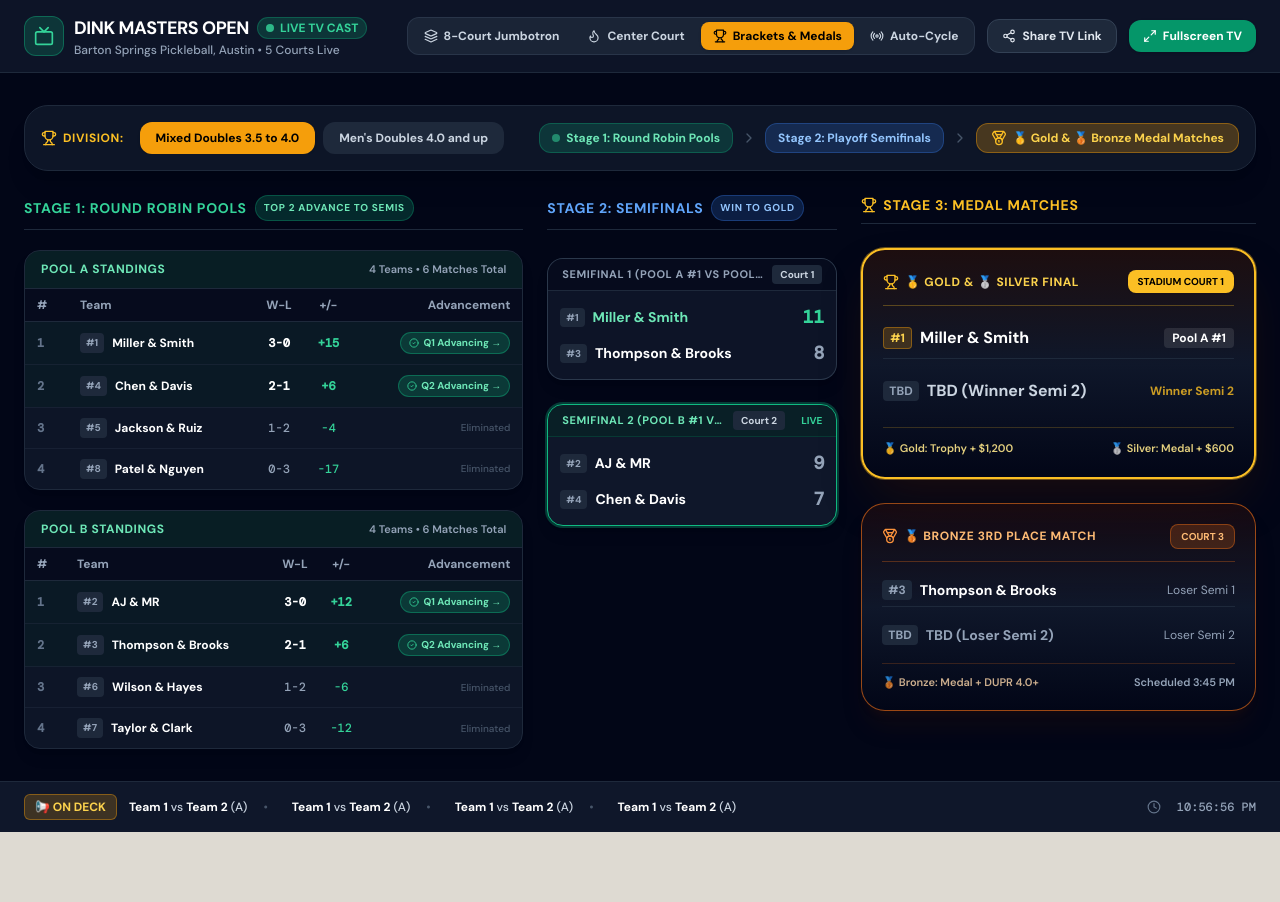
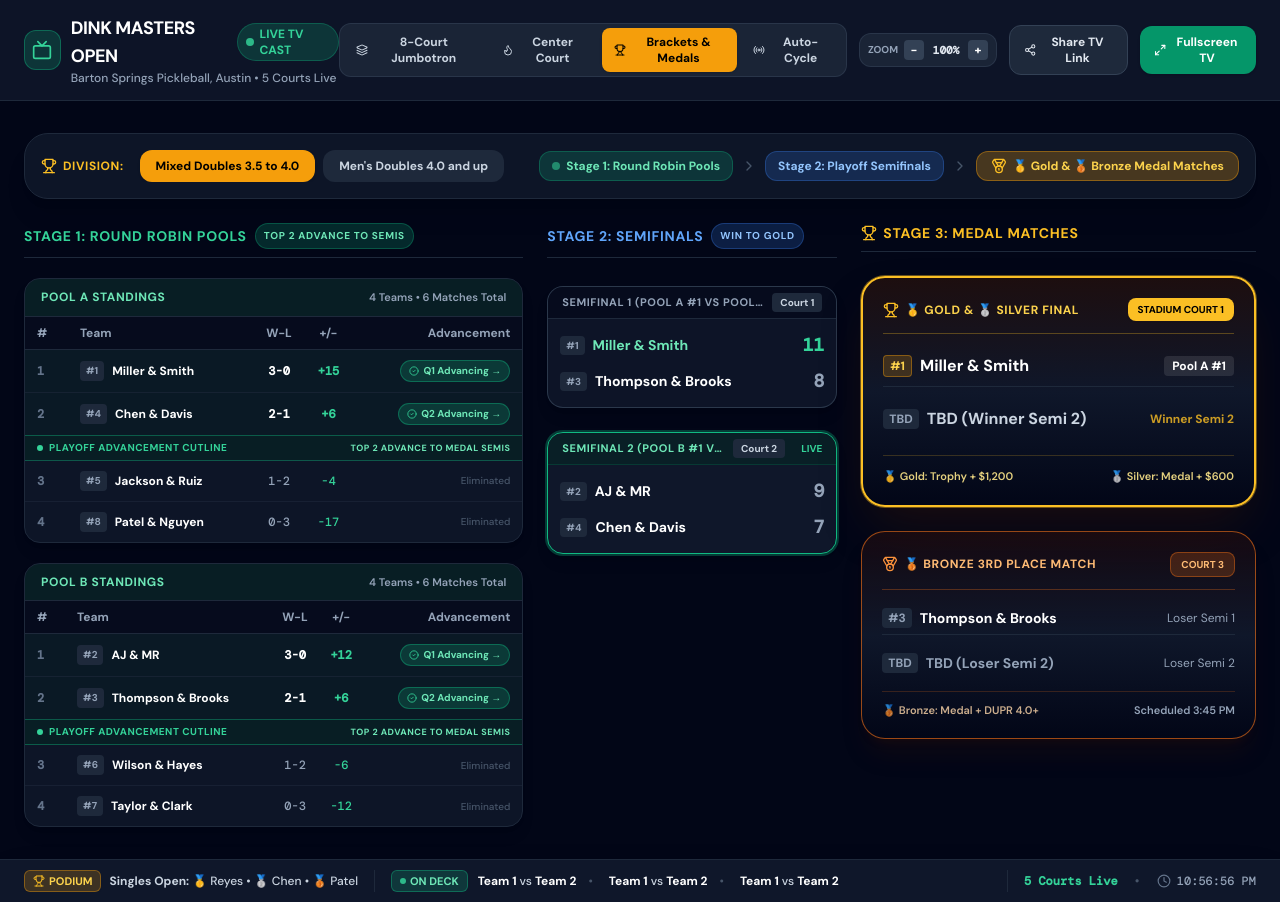
Before and after one commit to AimmanniGit/DinksterPB, a Next.js app in the folder apps/web/: page /tv in a window 1280 px wide. Both pictures are taken after a click on the button "Brackets & Medals". Before the commit the page ends 832 px from the top, so only its background shows below. Built offline with nearby package versions, Linux system fonts and the light colour scheme.

Commit message:
feat(tv): add in-app zoom, visual cutline, live court badges in standings, elapsed countdown bar, hotkeys, and 3-tier stadium bottom band

```diff
--- a/apps/web/src/components/tv/TvBroadcastView.tsx
+++ b/apps/web/src/components/tv/TvBroadcastView.tsx
@@ -52,6 +52,9 @@ export const TvBroadcastView: React.FC<TvBroadcastViewProps> = ({
   const [spotlightCourtNumber, setSpotlightCourtNumber] = useState<number>(1);
   const [selectedDivisionId, setSelectedDivisionId] = useState<string>('A');
   const [cycleIndex, setCycleIndex] = useState<number>(0); // 0: Jumbotron, 1: Spotlight, 2: Bracket
+  const [secondsRemaining, setSecondsRemaining] = useState<number>(14);
+  const [isPaused, setIsPaused] = useState<boolean>(false);
+  const [zoomLevel, setZoomLevel] = useState<number>(1.0);
   const [isFullscreen, setIsFullscreen] = useState(false);
   const [copiedLink, setCopiedLink] = useState(false);
   const [currentTime, setCurrentTime] = useState<string>('');
@@ -74,15 +77,70 @@ export const TvBroadcastView: React.FC<TvBroadcastViewProps> = ({
     return () => clearInterval(interval);
   }, []);
 
-  // Auto-cycle through Jumbotron -> Spotlight -> Bracket Tree Map in cycle mode
+  // Auto-cycle through Jumbotron -> Spotlight -> Bracket Tree Map with elapsed countdown
   useEffect(() => {
-    if (displayMode !== 'cycle') return;
+    if (displayMode !== 'cycle' || isPaused) return;
     const interval = setInterval(() => {
-      setCycleIndex((prev) => (prev + 1) % 3);
+      setSecondsRemaining((prev) => {
+        if (prev <= 1) {
+          setCycleIndex((c) => (c + 1) % 3);
+          setSpotlightCourtNumber((c) => (c % courts.length) + 1);
+          return 14;
+        }
+        return prev - 1;
+      });
+    }, 1000);
+    return () => clearInterval(interval);
+  }, [displayMode, isPaused, courts.length]);
+
+  // Keyboard Shortcuts (F: Fullscreen, Space: Pause/Resume cycle, Arrows: Step views)
+  useEffect(() => {
+    const handleKeyDown = (e: KeyboardEvent) => {
+      if (e.target instanceof HTMLInputElement || e.target instanceof HTMLTextAreaElement) return;
+      if (e.key === 'f' || e.key === 'F') {
+        handleToggleFullscreen();
+      } else if (e.key === ' ') {
+        e.preventDefault();
+        setIsPaused((p) => !p);
+      } else if (e.key === 'ArrowRight') {
+        if (displayMode === 'spotlight') {
           setSpotlightCourtNumber((prev) => (prev % courts.length) + 1);
-    }, 14000); // 14 seconds per broadcast segment
-    return () => clearInterval(interval);
-  }, [displayMode, courts.length]);
+        } else if (displayMode === 'bracket') {
+          const keys = Object.keys(bracketData);
+          const idx = keys.indexOf(selectedDivisionId);
+          setSelectedDivisionId(keys[(idx + 1) % keys.length]);
+        }
+      } else if (e.key === 'ArrowLeft') {
+        if (displayMode === 'spotlight') {
+          setSpotlightCourtNumber((prev) => (prev - 2 + courts.length) % courts.length + 1);
+        } else if (displayMode === 'bracket') {
+          const keys = Object.keys(bracketData);
+          const idx = keys.indexOf(selectedDivisionId);
+          setSelectedDivisionId(keys[(idx - 1 + keys.length) % keys.length]);
+        }
+      }
+    };
+    window.addEventListener('keydown', handleKeyDown);
+    return () => window.removeEventListener('keydown', handleKeyDown);
+  }, [displayMode, courts.length, selectedDivisionId, bracketData]);
+
+  // Cross-reference live active court by team name
+  const findLiveCourtForTeam = (teamName: string): number | null => {
+    if (!teamName) return null;
+    const cleanTeam = teamName.toLowerCase().replace(/[^a-z0-9]/g, '');
+    const members = teamName.toLowerCase().split(/[&/]/).map((m) => m.trim().replace(/[^a-z0-9]/g, ''));
+
+    for (const c of courts) {
+      if (c.status === 'live' && c.matchTitle) {
+        const cleanMatch = c.matchTitle.toLowerCase().replace(/[^a-z0-9]/g, '');
+        if (cleanMatch.includes(cleanTeam)) return c.number;
+        if (members.length > 0 && members.every((m) => m.length > 1 && cleanMatch.includes(m))) {
+          return c.number;
+        }
+      }
+    }
+    return null;
+  };
 
   const handleToggleFullscreen = () => {
     if (!document.fullscreenElement) {
@@ -187,6 +245,44 @@ export const TvBroadcastView: React.FC<TvBroadcastViewProps> = ({
             </button>
           </div>
 
+          {/* Cycle Timer Pill & Pause Indicator */}
+          {displayMode === 'cycle' && (
+            <button
+              onClick={() => setIsPaused((p) => !p)}
+              className={`px-2.5 py-1.5 rounded-xl text-xs font-bold border flex items-center gap-1.5 transition ${
+                isPaused
+                  ? 'bg-amber-500/20 text-amber-300 border-amber-500/40'
+                  : 'bg-emerald-500/20 text-emerald-300 border-emerald-500/40'
+              }`}
+              title="Spacebar to Pause / Resume Rotation"
+            >
+              <span className={`w-2 h-2 rounded-full ${isPaused ? 'bg-amber-400' : 'bg-emerald-400 animate-ping'}`} />
+              <span>{isPaused ? 'Paused' : `${secondsRemaining}s`}</span>
+            </button>
+          )}
+
+          {/* In-App Board Zoom Multiplier */}
+          <div className="flex items-center gap-1 bg-slate-800/80 px-2 py-1.5 rounded-xl border border-slate-700/60 text-xs">
+            <span className="text-[10px] uppercase font-bold text-slate-400 mr-0.5">Zoom</span>
+            <button
+              onClick={() => setZoomLevel((z) => Math.max(0.8, Math.round((z - 0.1) * 10) / 10))}
+              className="w-5 h-5 flex items-center justify-center rounded bg-slate-700 hover:bg-slate-600 text-white font-bold"
+              title="Scale TV UI Down"
+            >
+              -
+            </button>
+            <span className="font-mono text-[11px] font-bold text-slate-200 px-1 w-9 text-center">
+              {Math.round(zoomLevel * 100)}%
+            </span>
+            <button
+              onClick={() => setZoomLevel((z) => Math.min(1.4, Math.round((z + 0.1) * 10) / 10))}
+              className="w-5 h-5 flex items-center justify-center rounded bg-slate-700 hover:bg-slate-600 text-white font-bold"
+              title="Scale TV UI Up for Large Screens"
+            >
+              +
+            </button>
+          </div>
+
           {/* Spotlight Court Dropdown */}
           {displayMode === 'spotlight' && (
             <select
@@ -216,6 +312,7 @@ export const TvBroadcastView: React.FC<TvBroadcastViewProps> = ({
           <button
             onClick={handleToggleFullscreen}
             className="px-3.5 py-2 rounded-xl text-xs font-bold bg-emerald-600 hover:bg-emerald-500 text-white transition flex items-center gap-1.5 shadow"
+            title="Press F for Fullscreen"
           >
             {isFullscreen ? <Minimize2 className="w-3.5 h-3.5" /> : <Maximize2 className="w-3.5 h-3.5" />}
             {isFullscreen ? 'Exit Fullscreen' : 'Fullscreen TV'}
@@ -232,8 +329,20 @@ export const TvBroadcastView: React.FC<TvBroadcastViewProps> = ({
         </div>
       </header>
 
+      {/* Elapsed Rotation Progress Bar */}
+      {displayMode === 'cycle' && (
+        <div className="w-full bg-slate-900 h-1 overflow-hidden relative border-b border-slate-800">
+          <div
+            className={`h-full bg-gradient-to-r from-emerald-500 to-amber-400 transition-all duration-1000 ease-linear ${
+              isPaused ? 'opacity-30' : ''
+            }`}
+            style={{ width: `${Math.round(((14 - secondsRemaining) / 14) * 100)}%` }}
+          />
+        </div>
+      )}
+
       {/* Main TV Screen Content */}
-      <main className="flex-1 p-6 overflow-y-auto">
+      <main className="flex-1 p-6 overflow-y-auto" style={{ zoom: zoomLevel }}>
         {activeScreen === 'jumbotron' ? (
           /* ====================================================
              MODE 1: 8-COURT JUMBOTRON GRID (STADIUM VIEW)
@@ -533,9 +642,13 @@ export const TvBroadcastView: React.FC<TvBroadcastViewProps> = ({
                                 </tr>
                               </thead>
                               <tbody className="divide-y divide-slate-800/60 font-medium">
-                                {pool.teams.map((t, idx) => (
+                                {pool.teams.map((t, idx) => {
+                                  const liveCourtNum = findLiveCourtForTeam(t.name);
+                                  const isLastQualifier = t.qualified && (!pool.teams[idx + 1] || !pool.teams[idx + 1].qualified);
+
+                                  return (
+                                    <React.Fragment key={t.id}>
                                       <tr
-                                    key={t.id}
                                         className={
                                           t.qualified
                                             ? 'bg-emerald-950/20 text-white font-bold'
@@ -550,9 +663,15 @@ export const TvBroadcastView: React.FC<TvBroadcastViewProps> = ({
                                             <span className="text-[10px] font-bold px-1.5 py-0.5 rounded bg-slate-800 text-slate-400">
                                               #{t.seed}
                                             </span>
-                                        <span className="font-bold text-white truncate max-w-[140px]">
+                                            <span className="font-bold text-white truncate max-w-[130px]">
                                               {t.name}
                                             </span>
+                                            {liveCourtNum && (
+                                              <span className="px-1.5 py-0.5 rounded-full text-[9px] font-black bg-emerald-500/30 text-emerald-300 border border-emerald-500/50 flex items-center gap-1 shrink-0 animate-pulse">
+                                                <span className="w-1.5 h-1.5 rounded-full bg-emerald-400" />
+                                                C{liveCourtNum} LIVE
+                                              </span>
+                                            )}
                                           </div>
                                         </td>
                                         <td className="py-2.5 px-2 text-center font-mono">
@@ -572,7 +691,22 @@ export const TvBroadcastView: React.FC<TvBroadcastViewProps> = ({
                                           )}
                                         </td>
                                       </tr>
-                                ))}
+                                      {isLastQualifier && (
+                                        <tr key={`${pool.name}-cutline`}>
+                                          <td colSpan={5} className="py-1 px-3 bg-emerald-950/40 border-y border-emerald-500/40 text-[10px] font-black uppercase tracking-wider text-emerald-400">
+                                            <div className="flex items-center justify-between">
+                                              <span className="flex items-center gap-1.5">
+                                                <span className="w-1.5 h-1.5 rounded-full bg-emerald-400" />
+                                                PLAYOFF ADVANCEMENT CUTLINE
+                                              </span>
+                                              <span className="text-[9px] text-emerald-300 font-bold">TOP 2 ADVANCE TO MEDAL SEMIS</span>
+                                            </div>
+                                          </td>
+                                        </tr>
+                                      )}
+                                    </React.Fragment>
+                                  );
+                                })}
                               </tbody>
                             </table>
                           </div>
@@ -725,29 +859,47 @@ export const TvBroadcastView: React.FC<TvBroadcastViewProps> = ({
         )}
       </main>
 
-      {/* Bottom Stadium Announcement & On-Deck Marquee */}
-      <footer className="bg-slate-900 border-t border-slate-800 px-6 py-3 flex items-center justify-between text-xs font-medium">
-        <div className="flex items-center gap-3 overflow-hidden">
-          <span className="px-2.5 py-1 rounded-md bg-amber-500/20 border border-amber-500/40 text-amber-300 font-extrabold uppercase shrink-0">
-            📢 On Deck
+      {/* 3-Tier Stadium Broadcast Band */}
+      <footer className="bg-slate-900 border-t border-slate-800 px-6 py-2.5 flex flex-col md:flex-row items-center justify-between gap-4 text-xs font-medium shadow-2xl">
+        {/* Tier 1: Finished Today Podium Showcase */}
+        <div className="flex items-center gap-2 overflow-hidden shrink-0">
+          <span className="px-2 py-0.5 rounded-md bg-amber-500/20 border border-amber-500/40 text-amber-300 text-[11px] font-extrabold uppercase flex items-center gap-1 shadow-sm">
+            <Trophy size={12} className="text-amber-400" />
+            Podium
           </span>
-          <div className="truncate text-slate-300">
+          <span className="text-slate-300 text-xs truncate max-w-[280px]">
+            <strong>Singles Open:</strong> 🥇 Reyes &bull; 🥈 Chen &bull; 🥉 Patel
+          </span>
+        </div>
+
+        {/* Tier 2: On-Deck Stadium Queue */}
+        <div className="flex items-center gap-2.5 overflow-hidden flex-1 px-4 border-l border-r border-slate-800">
+          <span className="px-2 py-0.5 rounded-md bg-emerald-500/20 border border-emerald-500/40 text-emerald-300 text-[11px] font-extrabold uppercase shrink-0 flex items-center gap-1">
+            <span className="w-1.5 h-1.5 rounded-full bg-emerald-400 animate-pulse" />
+            On Deck
+          </span>
+          <div className="truncate text-slate-300 text-xs">
             {scheduledMatches.length > 0 ? (
-              scheduledMatches.slice(0, 4).map((m, i) => (
-                <span key={m.id} className="mr-6">
-                  <strong className="text-white">{m.team1 || 'Team 1'}</strong> vs <strong className="text-white">{m.team2 || 'Team 2'}</strong> ({m.divisionId})
-                  {i < Math.min(scheduledMatches.length - 1, 3) && <span className="text-slate-600 ml-4">&bull;</span>}
+              scheduledMatches.slice(0, 3).map((m, i) => (
+                <span key={m.id} className="mr-4">
+                  <strong className="text-white">{m.team1 || 'Team 1'}</strong> vs <strong className="text-white">{m.team2 || 'Team 2'}</strong>
+                  {i < Math.min(scheduledMatches.length - 1, 2) && <span className="text-slate-600 ml-3">&bull;</span>}
                 </span>
               ))
             ) : (
-              <span>All scheduled pool matches are currently assigned to courts.</span>
+              <span>All scheduled pool matches are assigned to courts.</span>
             )}
           </div>
         </div>
 
-        <div className="flex items-center gap-4 shrink-0 font-mono text-slate-400">
+        {/* Tier 3: Active Rallies & Wall Clock */}
+        <div className="flex items-center gap-4 shrink-0 font-mono text-slate-400 text-xs">
+          <span className="text-emerald-400 font-bold">{activeMatchesCount} Courts Live</span>
+          <span className="text-slate-600">&bull;</span>
+          <div className="flex items-center gap-1.5">
             <Clock className="w-3.5 h-3.5 text-slate-500" />
             <span>{currentTime}</span>
+          </div>
         </div>
       </footer>
     </div>
```
Lines whose indentation alone changed are shown as unchanged.
